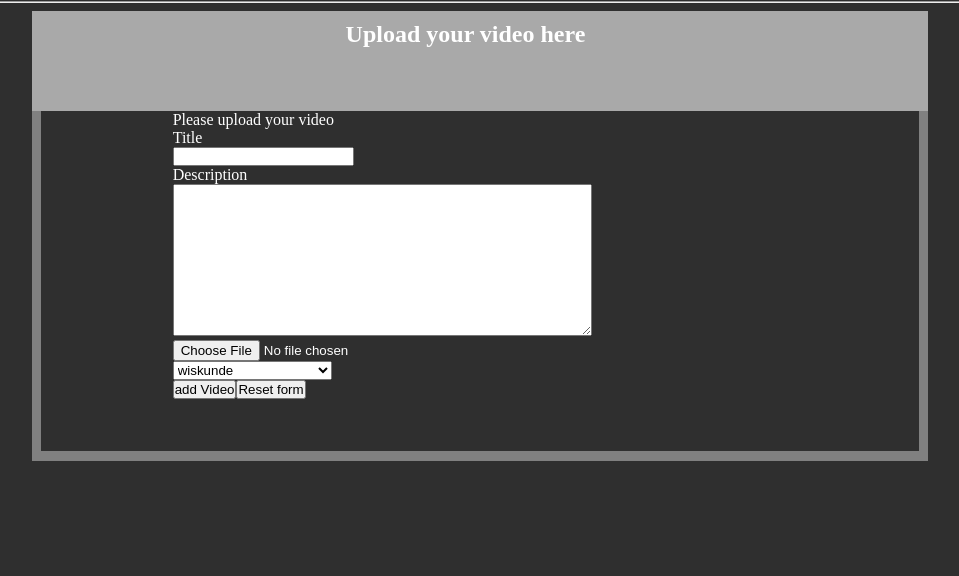
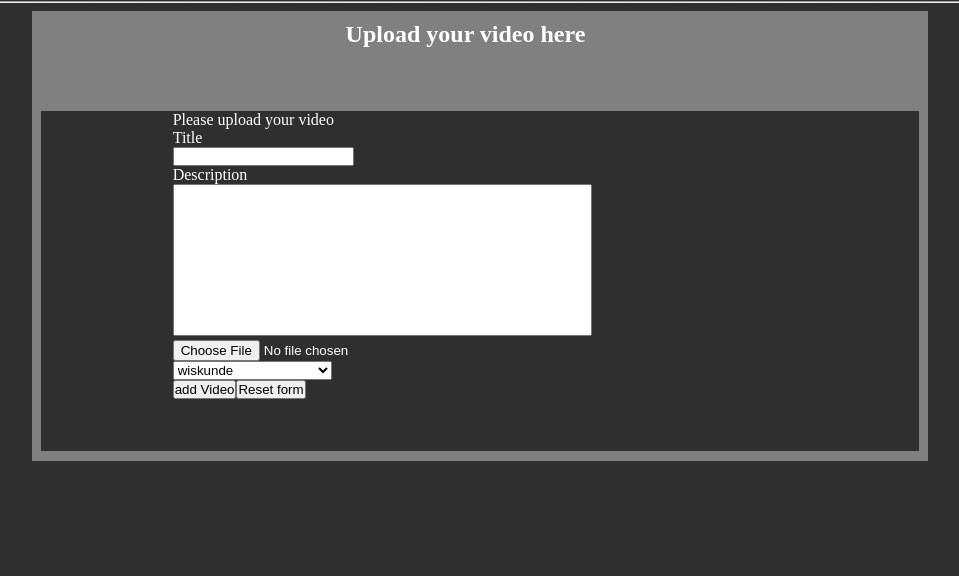
Before and after one commit to Thejackalphantom/Netnix, a PHP site: page /upload.php in a window 1280 px wide. Shown: the part 199-775 px from the top of the page, without its empty margins (160-1119 px from the left). Run offline with PHP 8.4, Linux system fonts and the light colour scheme; the visitor is signed in with stand-in values (Sample User, id 1).

Commit message:
small bug fixes

```diff
--- a/account.php
+++ b/account.php
@@ -18,7 +18,7 @@ Account Pagina
             <div id="content">
                 <?php include ("includes/header.php");?>
                 <div id="MainContent">
-                    <div id="account">
+
                         <?php
                         if(!isset($_SESSION["loggedin"]) && $_SESSION["loggedin"] != true){
                             header("location: login.php");
@@ -57,6 +57,7 @@ Account Pagina
                                 }
                                 while(mysqli_stmt_fetch($stmt))
                                 {
+                                    echo "<div id='account'>";
                                     echo "<h1> Your account </h1>";
                                     echo "<p>Name: " . $FirstName . " " . $LastName . "</p>";
                                     echo "<p>StudentId: " . $StudentId . "</p>";
@@ -65,6 +66,7 @@ Account Pagina
                                 }
                                 mysqli_stmt_close($stmt);
                                 echo "<hr><h1>Uw videos</h1></p>";
+                                echo "</div>";
                                 $QueryResult2 = "SELECT videoID, videoTitle, videoUploadPath FROM videos WHERE userID = ?";
                                 if($stmt = mysqli_prepare($conn, $QueryResult2))
                                 {
@@ -96,7 +98,7 @@ Account Pagina
                                 {
                                     echo "<a href=videoshow.php?videoid=" . $videoid ."><div class='videoBoxUser'>
                                         <h2>". $videotitle ."</h2>
-                                        <video>
+                                        <video width='300' height='300'>
                                         <source src='".$videoPath."' type=video/mp4>
                                         <source src='".$videoPath."' type=video/wav>
                                         </video>
--- a/css/upload.css
+++ b/css/upload.css
@@ -10,12 +10,14 @@
     background-color: grey;
 }
 
+textarea{
+    resize: none;
+}
 #uploadTitle{
     height: 100px;
     width: 100%;
     margin: 0 auto;
-
-    background-color: darkgrey;
+    background-color: grey;
 }
 h2{
     color: white;
--- a/index.php
+++ b/index.php
@@ -43,9 +43,6 @@ INF1C Informatica NHL STENDEN
                         <div class="videoBox">
 
                         </div>
-                        <div class="videoBox">
-
-                        </div>
                     </div>
                     <div class="video">
                         <h2 class="title"> VIDEOS </h2>
```
Also changed, not shown: css/account.css (+6 -3 lines), videoshow.php (+5 -4 lines).
